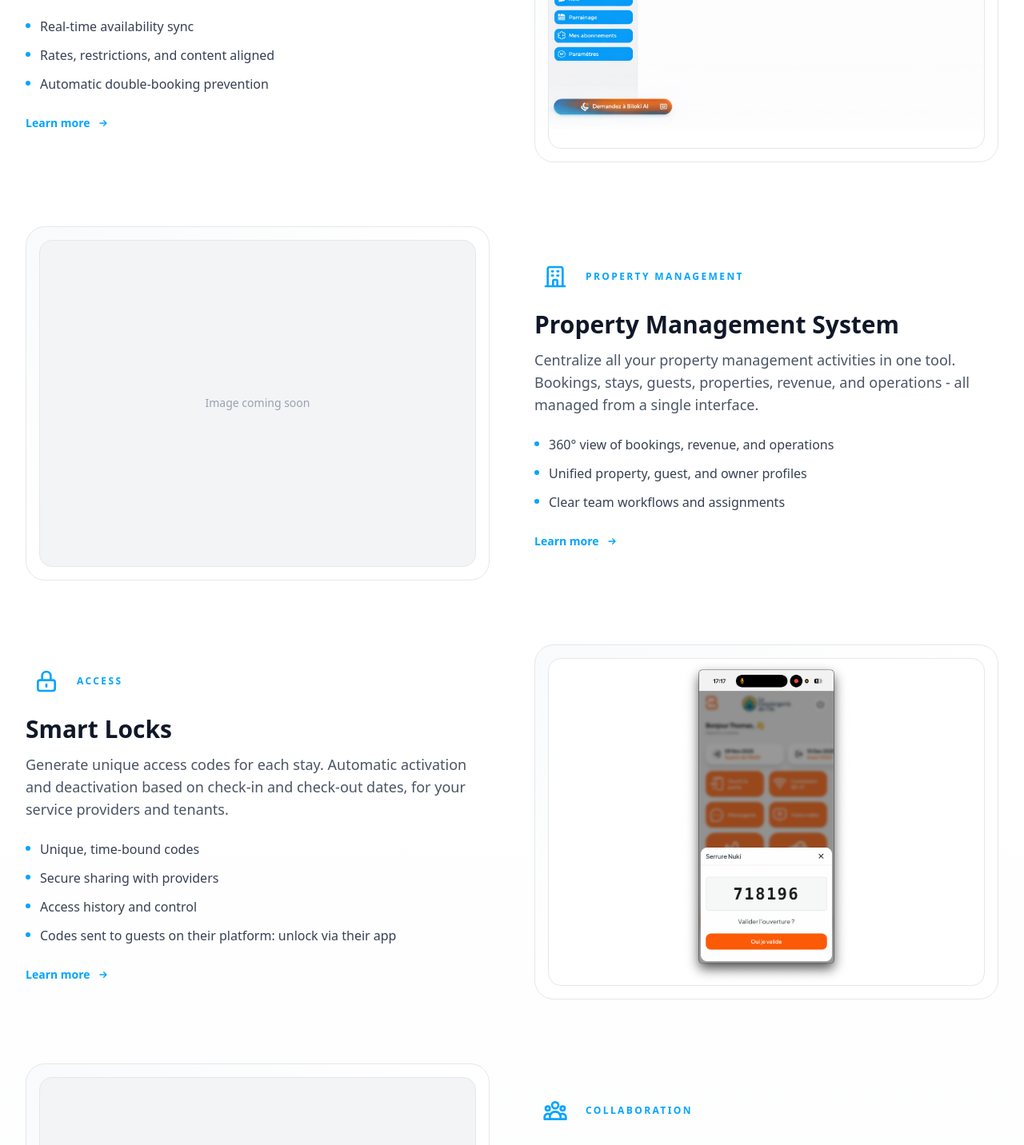
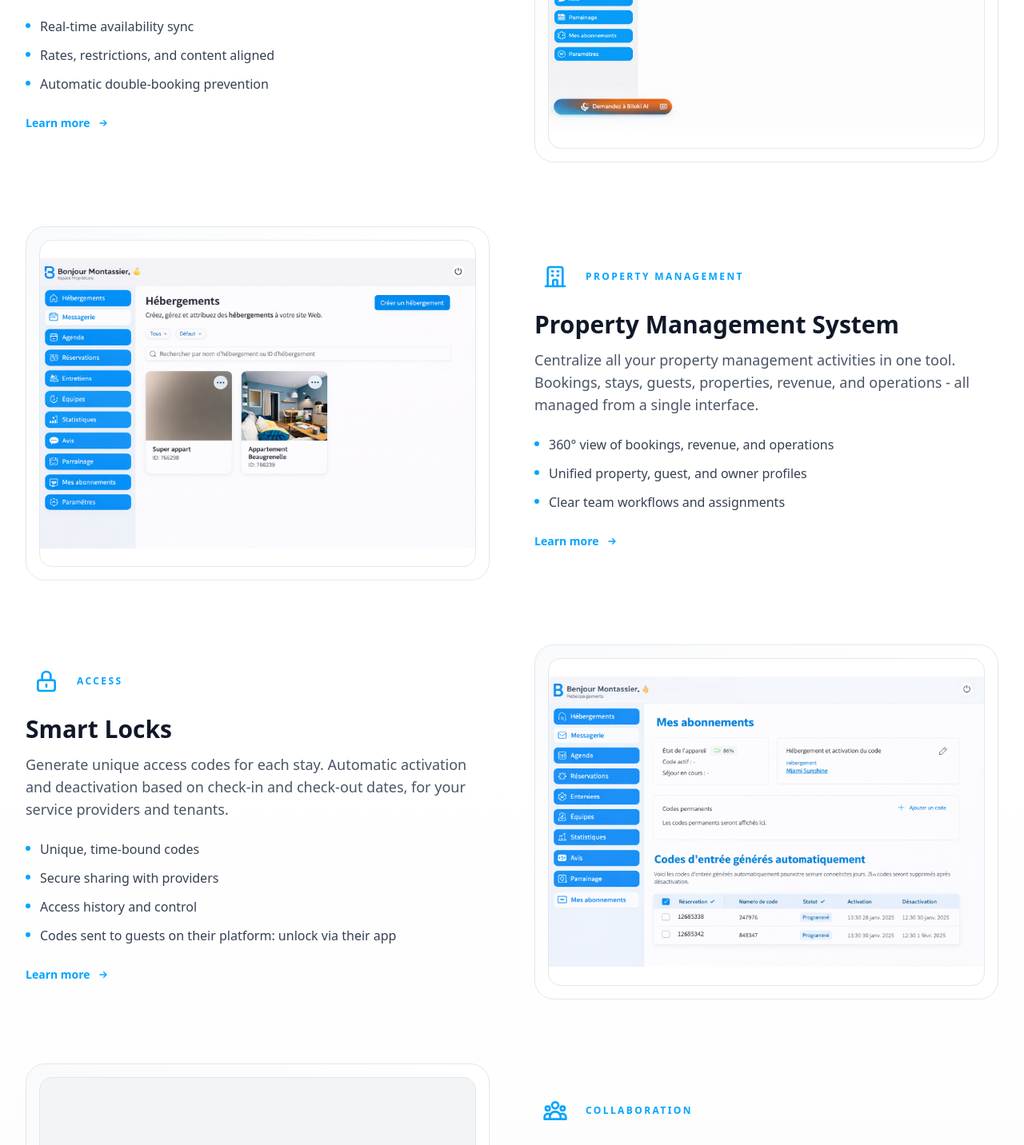
Before and after one commit to vernay/biloki, a Next.js app: page /en in a window 1280 px wide. Shown: the part 1655-3087 px from the top of the page at 80% size. Built offline with nearby package versions, Linux system fonts and the light colour scheme; no server answers.

Commit message:
Add PMS and smart lock images

```diff
--- a/components/sections/FeaturesSection.tsx
+++ b/components/sections/FeaturesSection.tsx
@@ -161,8 +161,18 @@ export default function FeaturesSection() {
                     ) : feature.id === 'serrures' ? (
                       <div className="aspect-[4/3] rounded-2xl border border-gray-200 overflow-hidden bg-white">
                         <Image
-                          src="/images/ouverture-porte.png"
-                          alt={`${t('items.serrures.title')} - Ouverture de porte`}
+                          src="/images/Serrure-connectee-dashboard.png"
+                          alt={`${t('items.serrures.title')} - Tableau de bord`}
+                          width={1200}
+                          height={900}
+                          className="h-full w-full object-contain"
+                        />
+                      </div>
+                    ) : feature.id === 'pms' ? (
+                      <div className="aspect-[4/3] rounded-2xl border border-gray-200 overflow-hidden bg-white">
+                        <Image
+                          src="/images/PMS.png"
+                          alt={`${t('items.pms.title')} - PMS`}
                           width={1200}
                           height={900}
                           className="h-full w-full object-contain"
```
Also changed, not shown: public/images/PMS.png (added), public/images/Serrure-connectee-dashboard.png (added).
